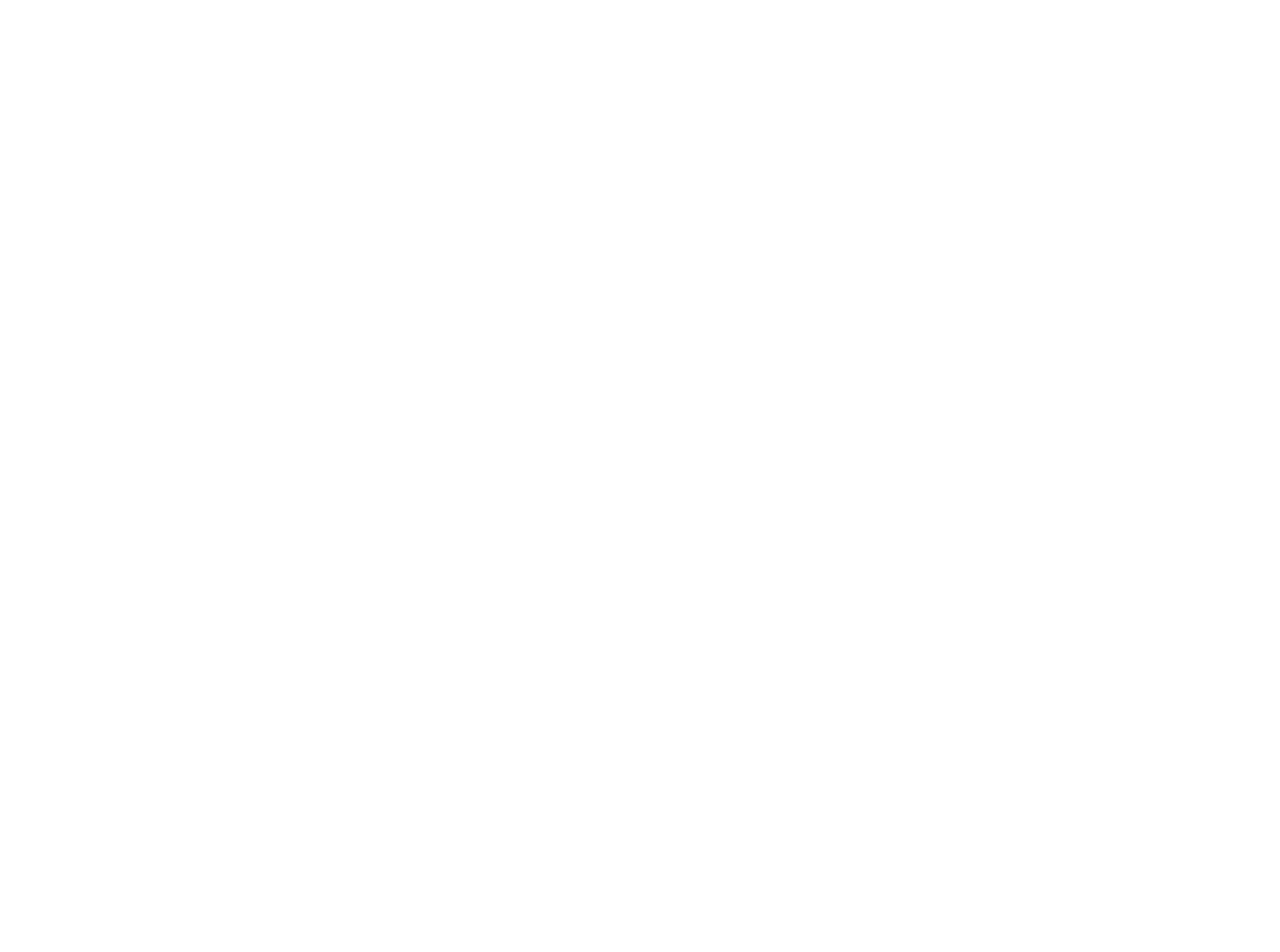
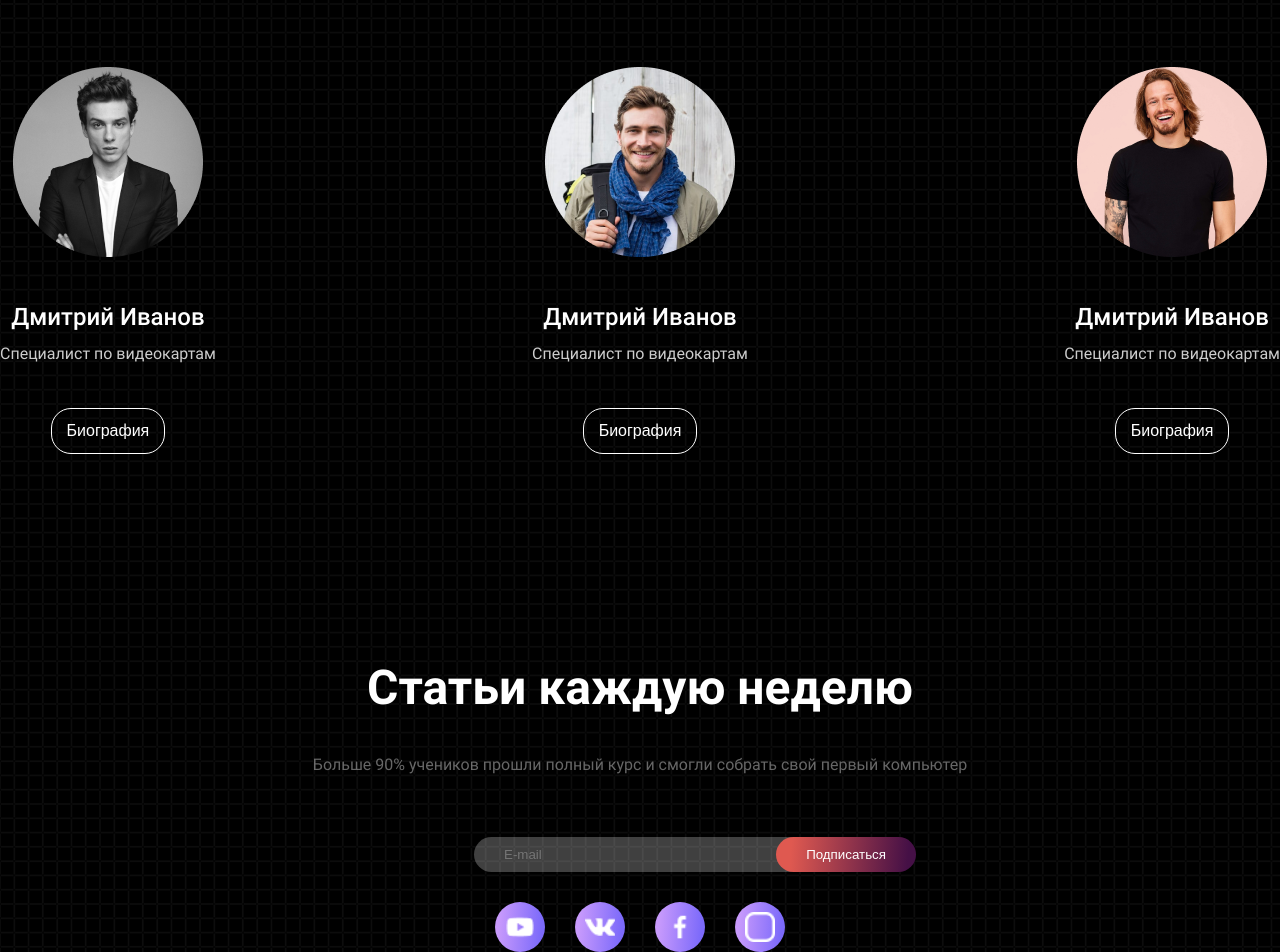
Before and after one commit to MargaritaKh0708/Website-CompSchool, a React (Create React App) app: page / in a window 1280 px wide. Shown: the part 5396-6348 px from the top of the page. Before the commit the page ends 5030 px from the top, so only its background shows below. Built offline with nearby package versions, Linux system fonts and the light colour scheme.

Commit message:
add: teachers block and footer

```diff
--- a/src/App.tsx
+++ b/src/App.tsx
@@ -1,7 +1,9 @@
+import { Footer } from 'components/footer/Footer';
 import { GetProff } from 'components/get-prof-block/GetProff';
 import { Partners } from 'components/partners-block/Partners';
 import { ProgramBlock } from 'components/program-block/ProgramBlock';
 import { QuickStartBlock } from 'components/quick-start-block/QuickStartBlock';
+import { Teachers } from 'components/teachers-block/Teahers';
 import { About } from './components/about-block/About';
 import { Header } from './components/header/Header';
 import { PresentationBlock } from './components/presentation-block/PresentationBlock';
@@ -21,6 +23,8 @@ function App() {
       <GetProff/>
       <Partners/>
       <ProgramBlock/>
+      <Teachers/>
+      <Footer/>
     </div>
   );
 }
--- /dev/null
+++ b/src/components/footer/Footer.tsx
@@ -0,0 +1,28 @@
+import facebook from 'assets/img/icons/facebook.png';
+import youtube from 'assets/img/icons/youtube.png';
+import insta from 'assets/img/icons/insta.png';
+import vk from 'assets/img/icons/vk.png';
+
+
+export const Footer: React. FC = () => {
+    return (
+        <footer className='footer'>
+            <div className='footer__wrapper'>
+                <h3 className='footer__title'>Статьи каждую неделю</h3>
+                <p className='footer__sub-title'>Больше 90% учеников прошли полный курс и смогли собрать свой первый компьютер</p>
+                <form className='footer__form'>
+                    <label className='footer__form-label'>
+                    <input type='email' placeholder='E-mail'/>
+                    <button className='footer__form-btn'type='submit'>Подписаться</button>
+                    </label>
+                </form>
+                <div className='footer__social'>
+                <button type='button'><a href="https://www.youtube.com/?gl=UA&hl=ru"><img src={youtube} alt="youtube" /></a></button>
+                <button type='button'><a href="https://www.youtube.com/?gl=UA&hl=ru"><img src={vk} alt="vk" /></a></button>
+                <button type='button'><a href="https://www.youtube.com/?gl=UA&hl=ru"><img src={facebook} alt="facebook" /></a></button>
+                <button type='button'><a href="https://www.youtube.com/?gl=UA&hl=ru"><img src={insta} alt="instagram" /></a></button>
+                </div>
+            </div>
+        </footer>
+    )
+}
--- /dev/null
+++ b/src/components/footer/_footer.scss
@@ -0,0 +1,68 @@
+.footer {
+  padding-top: 200px;
+
+  &__wrapper {
+    justify-content: center;
+    flex-direction: column;
+    align-items: center;
+    display: flex;
+  }
+
+  &__title {
+    line-height: 140%;
+    font-weight: 700;
+    font-size: 48px;
+  }
+
+  &__sub-title {
+    color: $c-light-white;
+    line-height: 160%;
+    padding-top: 30px;
+    font-weight: 400;
+    font-size: 16px;
+  }
+
+  &__form {
+    padding-top: 60px;
+
+    & label {
+      position: relative;
+      display: flex;
+      width: 332px;
+    }
+
+
+    & label input {
+      background: $c-light-white-025;
+      border-radius: 50px;
+      padding: 10px 30px;
+      color: $c-white;
+      border: none;
+      width: 100%;
+    }
+
+    & label button {
+      @extend .order-line__btn;
+      position: absolute;
+      right: -110px;
+    }
+  }
+
+  &__social{
+    padding-top: 30px;
+    display: flex;
+    gap: 30px;
+
+    & button {
+      @extend .header__navigation-btn;
+      padding: 10px;
+      height: 50px;
+      width: 50px;
+
+
+      & img {
+        max-width: 100%;
+      }
+    }
+  }
+}
--- /dev/null
+++ b/src/components/teachers-block/TeachersItem.tsx
@@ -0,0 +1,18 @@
+export interface ITeacherItemProps {
+    photo: string,
+    teacherName:string,
+    possition: string
+}
+
+export const TeachersItem: React.FC<ITeacherItemProps> = ({photo, teacherName, possition}) => {
+     return (
+        <div className='teachers__item'>
+            <div className='teachers__item-photo'> <img src={photo} alt={teacherName} />
+            </div>
+            <p className='teachers__item-name'>{teacherName} <br/> <span className='teachers__item-possition'>{possition}</span></p>
+            <button type='button' className='teachers__item-biography'>
+            Биография
+            </button>
+        </div>
+     )
+}
--- /dev/null
+++ b/src/components/teachers-block/Teahers.tsx
@@ -0,0 +1,45 @@
+import { TeachersItem, ITeacherItemProps} from "./TeachersItem"
+import {Ellipse} from 'components/ellipse/Ellipse';
+import photo1 from 'assets/img/teachers/teacher1.png';
+import photo2 from 'assets/img/teachers/teacher2.png';
+import photo3 from 'assets/img/teachers/teacher3.png';
+
+//teachers
+
+const teachers: ITeacherItemProps[] = [
+    {
+        photo: photo1,
+        teacherName: 'Дмитрий Иванов',
+        possition: 'Специалист по видеокартам'
+    },
+    {
+        photo: photo2,
+        teacherName: 'Дмитрий Иванов',
+        possition: 'Специалист по видеокартам'
+    },
+    {
+        photo: photo3,
+        teacherName: 'Дмитрий Иванов',
+        possition: 'Специалист по видеокартам'
+    }
+]
+
+
+
+export const Teachers: React. FC = () => {
+     return (
+
+        <section className='teachers'>
+            <div className='teachers__wrapper wrapper'>
+            <div className='teachers__title quick-start__title'>
+                <Ellipse additionalClass='item_3'/>
+                    <h2>Ваши преподаватели</h2>
+            </div>
+            <div className='teachers__list'> {teachers.map(teacher => (
+                <TeachersItem teacherName={teacher.teacherName} possition={teacher.possition} photo={teacher.photo}/>
+            ))}</div>
+
+            </div>
+        </section>
+     )
+}
--- /dev/null
+++ b/src/components/teachers-block/_teachers.scss
@@ -0,0 +1,55 @@
+.teachers {
+    padding-top: 230px;
+
+    &__wrapper {
+        justify-content: space-between;
+        flex-direction: column;
+        display: flex;
+    }
+
+    &__list  {
+        @extend .teachers__wrapper;
+        flex-direction: row;
+        align-items: center;
+        padding-top: 113px;
+        width: 100%;
+    }
+
+    &__item {
+        @extend .teachers__wrapper;
+        align-items: center;
+        gap: 40px;
+
+        &-photo {
+            border-radius: 50%;
+            width: 190px;
+            height: 190x;
+        }
+
+        &-name {
+            text-align: center;
+            line-height: 140%;
+            font-weight: 500;
+            font-size: 24px;
+        }
+
+        &-possition {
+            color: $c-light-white-08;
+            padding-top: 15px;
+            line-height: 160%;
+            font-weight: 400;
+            font-size: 16px;
+        }
+
+        &-biography {
+            border: 1px solid $c-white;
+            border-radius: 20px;
+            width: fit-content;
+            padding: 10px 15px;
+            background: none;
+            line-height: 150%;
+            color: $c-white;
+            font-size: 16px;
+        }
+    }
+}
--- a/src/index.css
+++ b/src/index.css
@@ -89,7 +89,7 @@ a {
   display: flex;
   gap: 56px;
 }
-.header__navigation-btn {
+.header__navigation-btn, .footer__social button {
   background: linear-gradient(94.26deg, #C89AFC 9.51%, #7C6AFA 90.23%);
   white-space: nowrap;
   border-radius: 50px;
@@ -140,7 +140,7 @@ a {
   display: flex;
   width: 100%;
 }
-.order-line__btn {
+.order-line__btn, .footer__form label button {
   background: linear-gradient(94.78deg, #DF5950 11.19%, #451046 93.72%);
   padding: 10px 30px;
   border-radius: 50px;
@@ -250,7 +250,11 @@ a {
 }
 
 .item_2::before {
-  transform: rotate(91deg);
+  transform: rotate(90deg);
+}
+
+.item_3::before {
+  transform: rotate(-90deg);
 }
 
 .quick-start {
@@ -433,4 +437,108 @@ a {
 .program-block__scheme-side-separator {
   background: linear-gradient(94.26deg, #C89AFC 9.51%, #7C6AFA 90.23%);
   width: 6px;
+}
+
+.teachers {
+  padding-top: 230px;
+}
+.teachers__wrapper, .teachers__item, .teachers__list {
+  justify-content: space-between;
+  flex-direction: column;
+  display: flex;
+}
+.teachers__list {
+  flex-direction: row;
+  align-items: center;
+  padding-top: 113px;
+  width: 100%;
+}
+.teachers__item {
+  align-items: center;
+  gap: 40px;
+}
+.teachers__item-photo {
+  border-radius: 50%;
+  width: 190px;
+  height: 190x;
+}
+.teachers__item-name {
+  text-align: center;
+  line-height: 140%;
+  font-weight: 500;
+  font-size: 24px;
+}
+.teachers__item-possition {
+  color: rgba(255, 255, 255, 0.8);
+  padding-top: 15px;
+  line-height: 160%;
+  font-weight: 400;
+  font-size: 16px;
+}
+.teachers__item-biography {
+  border: 1px solid #fff;
+  border-radius: 20px;
+  width: -webkit-fit-content;
+  width: -moz-fit-content;
+  width: fit-content;
+  padding: 10px 15px;
+  background: none;
+  line-height: 150%;
+  color: #fff;
+  font-size: 16px;
+}
+
+.footer {
+  padding-top: 200px;
+}
+.footer__wrapper {
+  justify-content: center;
+  flex-direction: column;
+  align-items: center;
+  display: flex;
+}
+.footer__title {
+  line-height: 140%;
+  font-weight: 700;
+  font-size: 48px;
+}
+.footer__sub-title {
+  color: rgba(255, 255, 255, 0.4);
+  line-height: 160%;
+  padding-top: 30px;
+  font-weight: 400;
+  font-size: 16px;
+}
+.footer__form {
+  padding-top: 60px;
+}
+.footer__form label {
+  position: relative;
+  display: flex;
+  width: 332px;
+}
+.footer__form label input {
+  background: rgba(255, 255, 255, 0.2509803922);
+  border-radius: 50px;
+  padding: 10px 30px;
+  color: #fff;
+  border: none;
+  width: 100%;
+}
+.footer__form label button {
+  position: absolute;
+  right: -110px;
+}
+.footer__social {
+  padding-top: 30px;
+  display: flex;
+  gap: 30px;
+}
+.footer__social button {
+  padding: 10px;
+  height: 50px;
+  width: 50px;
+}
+.footer__social button img {
+  max-width: 100%;
 }/*# sourceMappingURL=index.css.map */
--- a/src/index.scss
+++ b/src/index.scss
@@ -11,3 +11,5 @@
 @import './components/get-prof-block/getProff';
 @import './components/partners-block/partners';
 @import './components/program-block/program-block';
+@import './components/teachers-block/teachers';
+@import './components/footer/footer';
--- a/src/styles/_variables.scss
+++ b/src/styles/_variables.scss
@@ -12,9 +12,10 @@ $c-order-bnt-2: #451046;
 $c-order-bnt: #DF5950;
 
 
-$c-light-white: #ffffff66;
+$c-light-white-025: #ffffff40;
 $c-light-white-08: #ffffffcc;
 $c-light-white-03: #ffffff4d;
+$c-light-white: #ffffff66;
 $c-black: #000;
 $c-white: #fff;
 
```
Also changed, not shown: src/components/ellipse/_ellipse.scss (+7 -1 lines), 1 other file (tests, documents, lock files or other folders).
